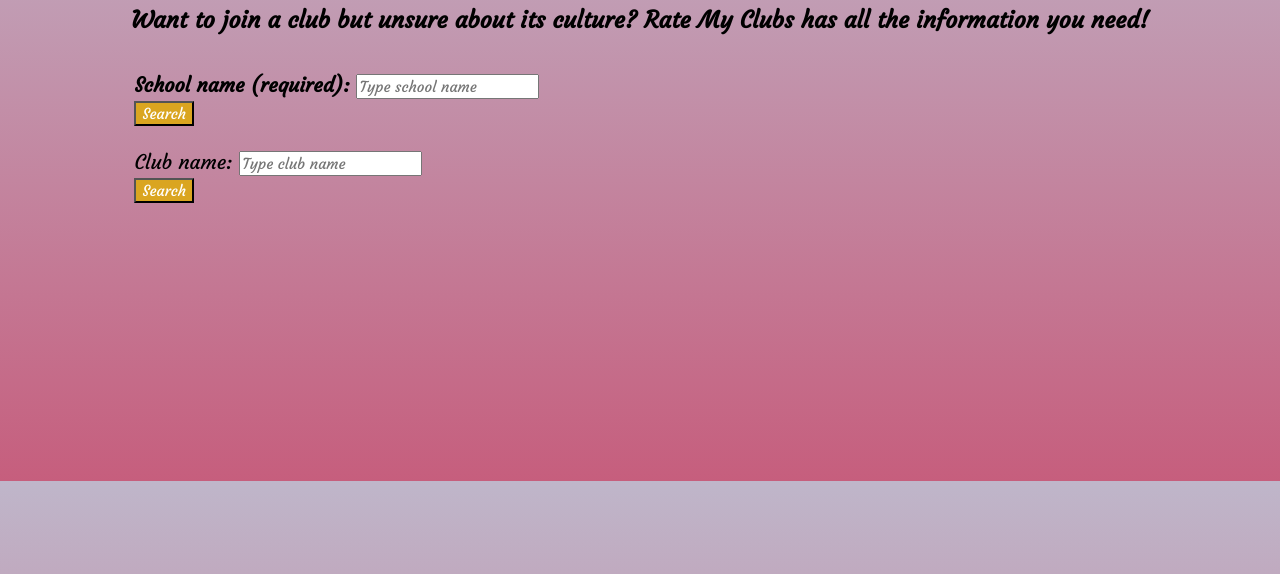
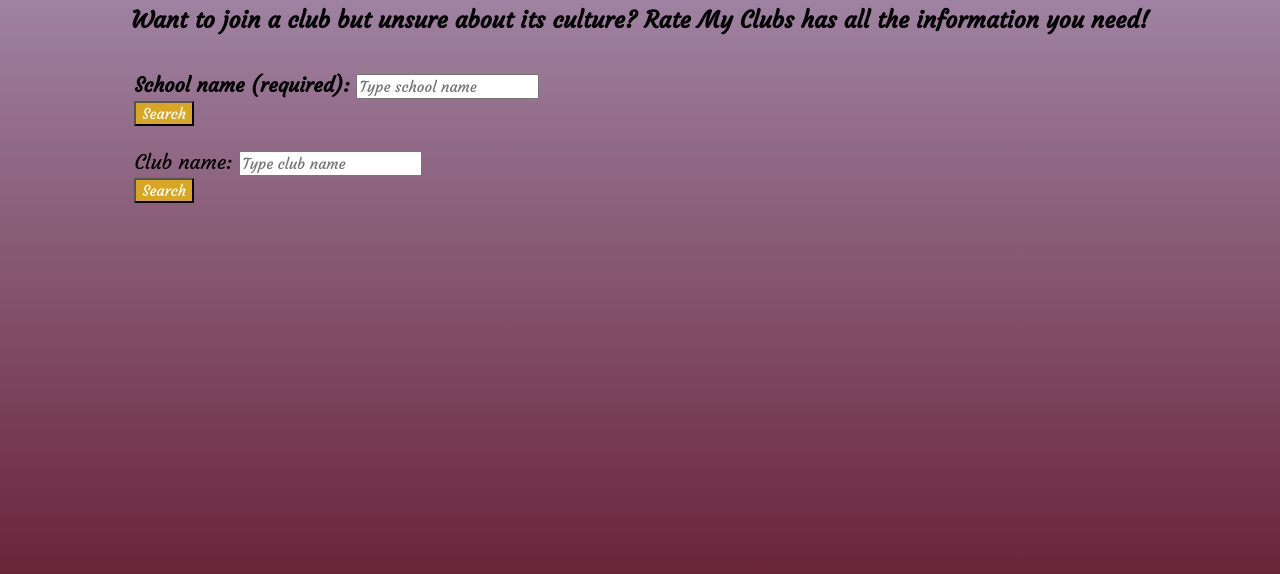
Before and after one commit to czhangyx/ratemyclubs, a plain HTML site: page index.html in a window 1280 px wide. Shown: the part 198-772 px from the top of the page. Drawn offline with Linux system fonts and the light colour scheme; a script that the page names is missing.

Commit message:
finish homepage

```diff
--- a/styles/index-styles.css
+++ b/styles/index-styles.css
@@ -1,7 +1,9 @@
 html {
     font-size: 12px;
     font-family: "Courgette";
-    background: linear-gradient(to bottom, rgb(191, 182, 202), #c65e7d);
+    background: linear-gradient(to bottom, rgb(177, 162, 197), #672035);
+    width: 100vw;
+    height: 100vh;
 }
 
 .homepage-text {
@@ -13,7 +15,6 @@ html {
 .inputs {
     margin-top: 3%;
     margin-left: 10%;
-    margin-bottom: 22%;
     font-size: 20px;
 }
 
```
Also changed, not shown: styles/search-styles.css (added), 2 other files.
